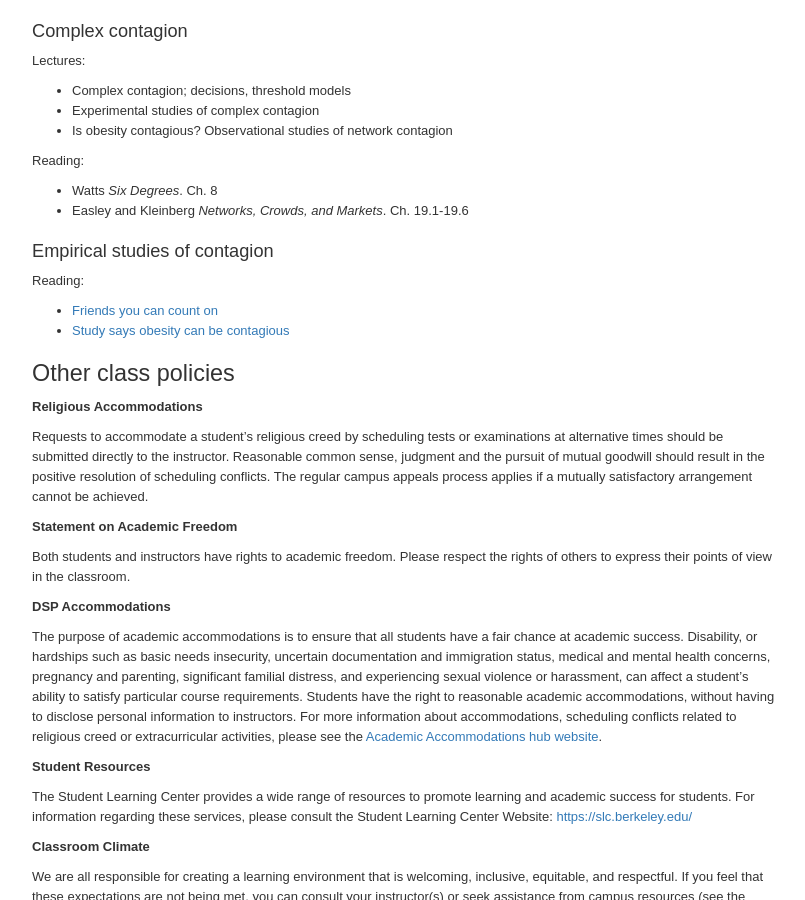
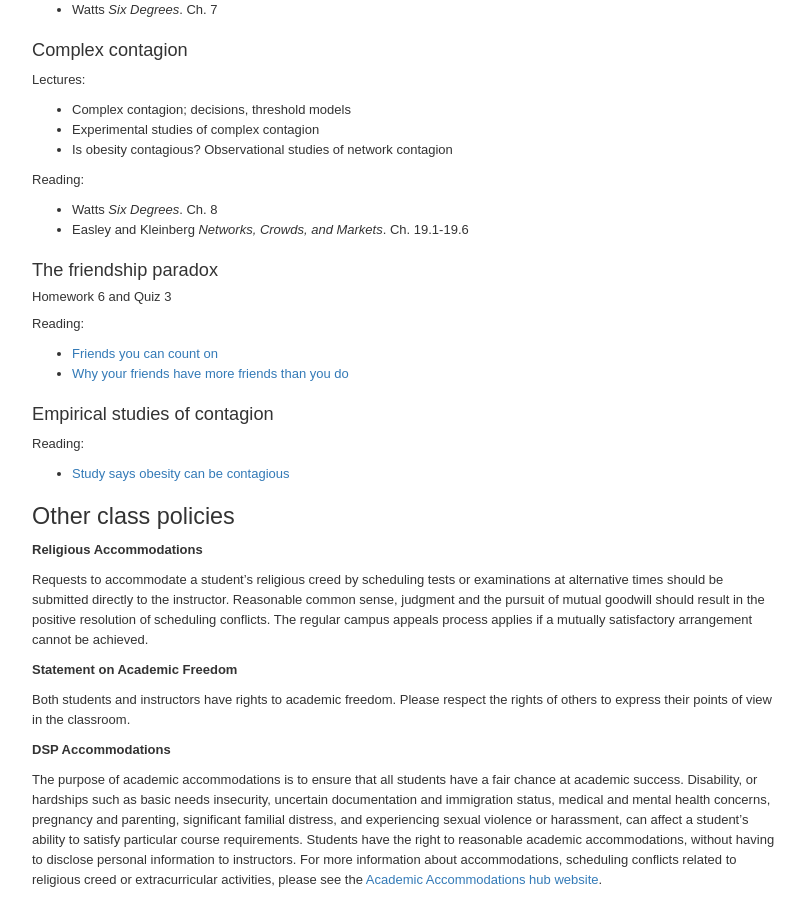
Before and after one commit to dfeehan/dfeehan.github.io, a Jekyll site: the page teaching/2022fa_demog180.html, which Jekyll copies as it is, in a window 1280 px wide and 900 px high, scrolled down 6485 px. Shown: the whole window, without its empty margins (236-1041 px from the left). Built offline with Jekyll 4.4.1, drawn with Linux system fonts in a browser that asks for light colours; some of the changed text lies outside the part shown.

Commit message:
updated ugrad syllabus

```diff
--- a/teaching/2022fa_demog180.html
+++ b/teaching/2022fa_demog180.html
@@ -1153,6 +1153,7 @@
 <td style="text-align:left;">
 </td>
 <td style="text-align:left;">
+Quiz 1 - guest lecture
 </td>
 </tr>
 <tr>
@@ -1187,6 +1188,7 @@
 <td style="text-align:left;">
 </td>
 <td style="text-align:left;">
+Quiz 2 - <a href="#sec:concurrency">concurrency</a>
 </td>
 </tr>
 <tr>
@@ -1221,6 +1223,7 @@
 <td style="text-align:left;">
 </td>
 <td style="text-align:left;">
+Quiz 3 - <a href="#sec:friendshipparadox">the friendship paradox</a>
 </td>
 </tr>
 <tr>
@@ -1290,6 +1293,7 @@
 <td style="text-align:left;">
 </td>
 <td style="text-align:left;">
+Quiz 4 - <a href="#sec:empiricalcontagion">is obesity contagious?</a>
 </td>
 </tr>
 <tr>
@@ -1739,22 +1743,26 @@
 
 -->
 </div>
+<div id="sec:friendshipparadox" class="section level3">
+<h3>The friendship paradox</h3>
+<div id="sec:hwk6" class="section level4">
+<h4>Homework 6 and Quiz 3</h4>
+<p>Reading:</p>
+<ul>
+<li><a href="https://opinionator.blogs.nytimes.com/2012/09/17/friends-you-can-count-on/">Friends
+you can count on</a></li>
+<li><a href="https://www.journals.uchicago.edu/doi/abs/10.1086/229693">Why your
+friends have more friends than you do</a></li>
+</ul>
+</div>
+</div>
 <div id="sec:empiricalcontagion" class="section level3">
 <h3>Empirical studies of contagion</h3>
 <p>Reading:</p>
 <ul>
-<li><a href="https://opinionator.blogs.nytimes.com/2012/09/17/friends-you-can-count-on/">Friends
-you can count on</a></li>
 <li><a href="https://www.nytimes.com/2007/07/25/health/25cnd-fat.html">Study
 says obesity can be contagious</a></li>
 </ul>
-<!--
-
-#### Homework 6 {#sec:hwk6}
-
-* Homework 6 - The friendship paradox (to be posted)
-
--->
 <!--
 ### Week 15: Guest lectures {#sec:guests}
 
```
Also changed, not shown: other parts of teaching/2022fa_demog180.html (+1 -1 lines).
